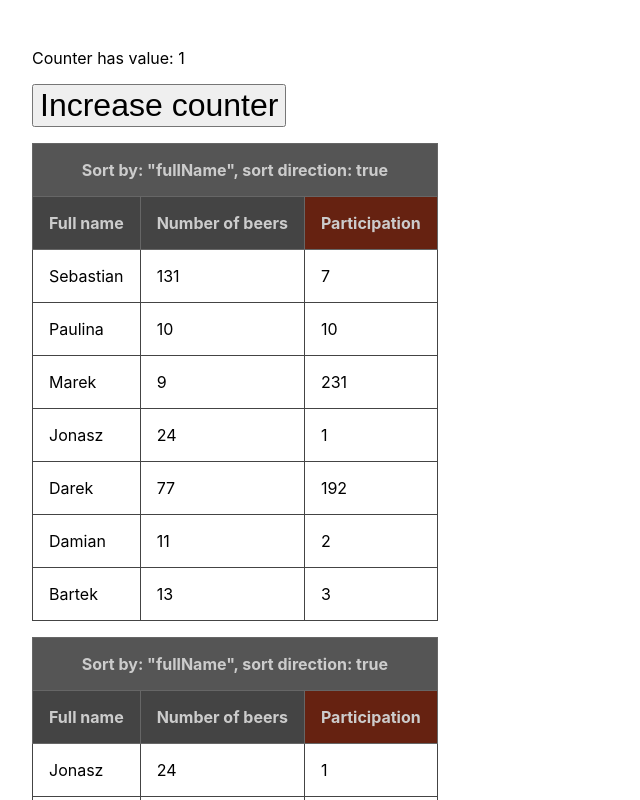
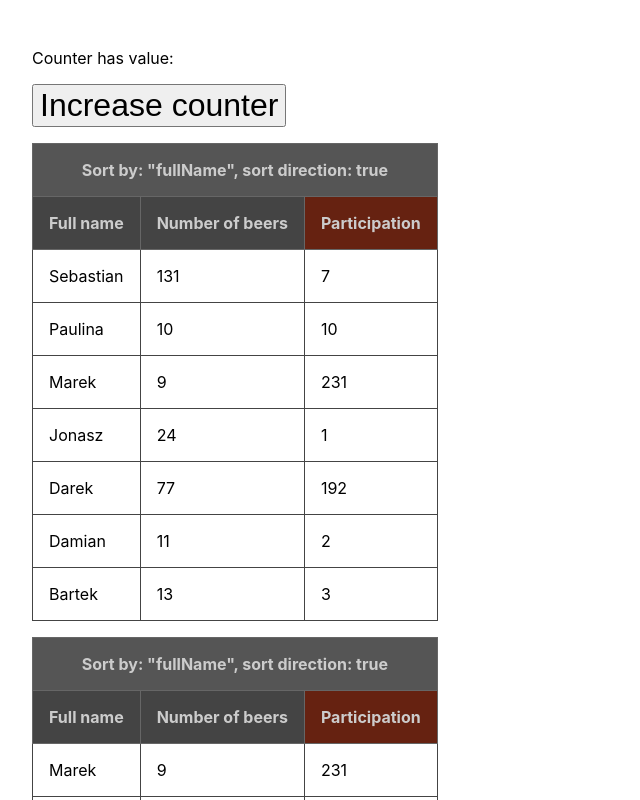
Before and after one commit to argasek/codebrainers-2020-09, a React (Create React App) app: page / in a window 1280 px wide. Shown: the top 800 px of the page, without its empty margins (0-640 px from the left). Built offline with nearby package versions, Linux system fonts and the light colour scheme.

Commit message:
Toggle sort direction.

```diff
--- a/src/App.js
+++ b/src/App.js
@@ -9,14 +9,14 @@ class App extends React.Component {
         super(props);
 
         this.state = {
-            counter:1,
+            sortDirection: false,
         };
 
     }
 
     render() {
         console.log('render()');
-
+        const sortDirection = this.state.sortDirection;
         return (
             <div>
                 <p>Counter has value: {this.state.counter}</p>
@@ -25,16 +25,18 @@ class App extends React.Component {
                         style={{fontSize: '2rem'}}
                         onClick={ () => {
                             console.log(this);
-                            this.state.counter++;
-                            console.log(this.state.counter);
-                            // alert('Click!');
+                            this.setState({sortDirection: !this.state.sortDirection});
                         }}
                     >Increase counter
                     </button>
                 </p>
-                <StudentList students={codebrainersStudents} sortBy="fullName" sortDirection={false}/>
-                <StudentList students={codebrainersStudents} sortBy="participationCount" sortDirection={true}/>
-                <StudentList students={codebrainersStudents} sortBy="numberOfBeers" sortDirection={false}/>
+                <StudentList
+                    students={codebrainersStudents}
+                    sortBy="fullName"
+                    sortDirection={sortDirection}
+                />
+                <StudentList students={codebrainersStudents} sortBy="participationCount" sortDirection={sortDirection}/>
+                <StudentList students={codebrainersStudents} sortBy="numberOfBeers" sortDirection={sortDirection}/>
             </div>
         );
     }
```
